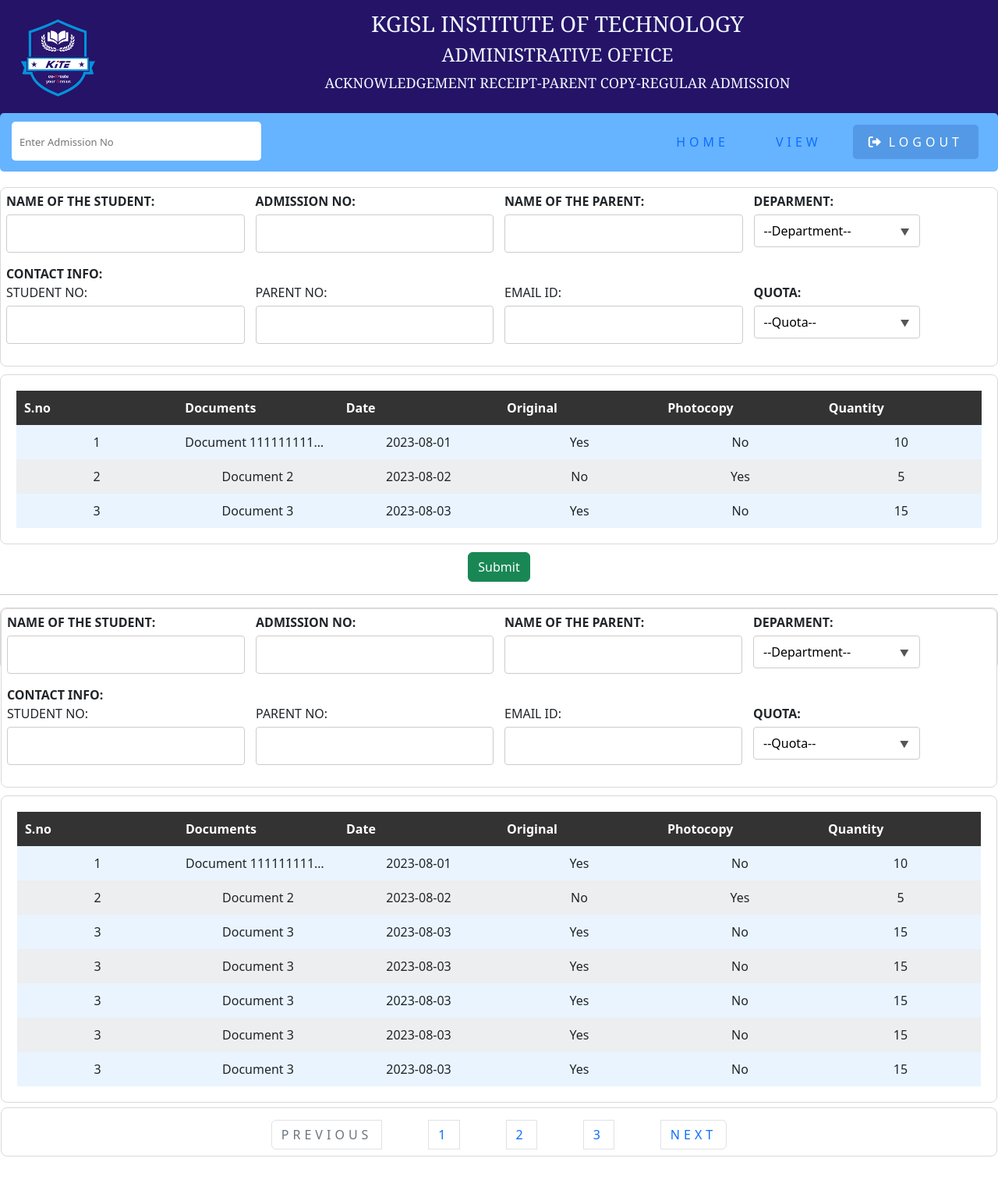
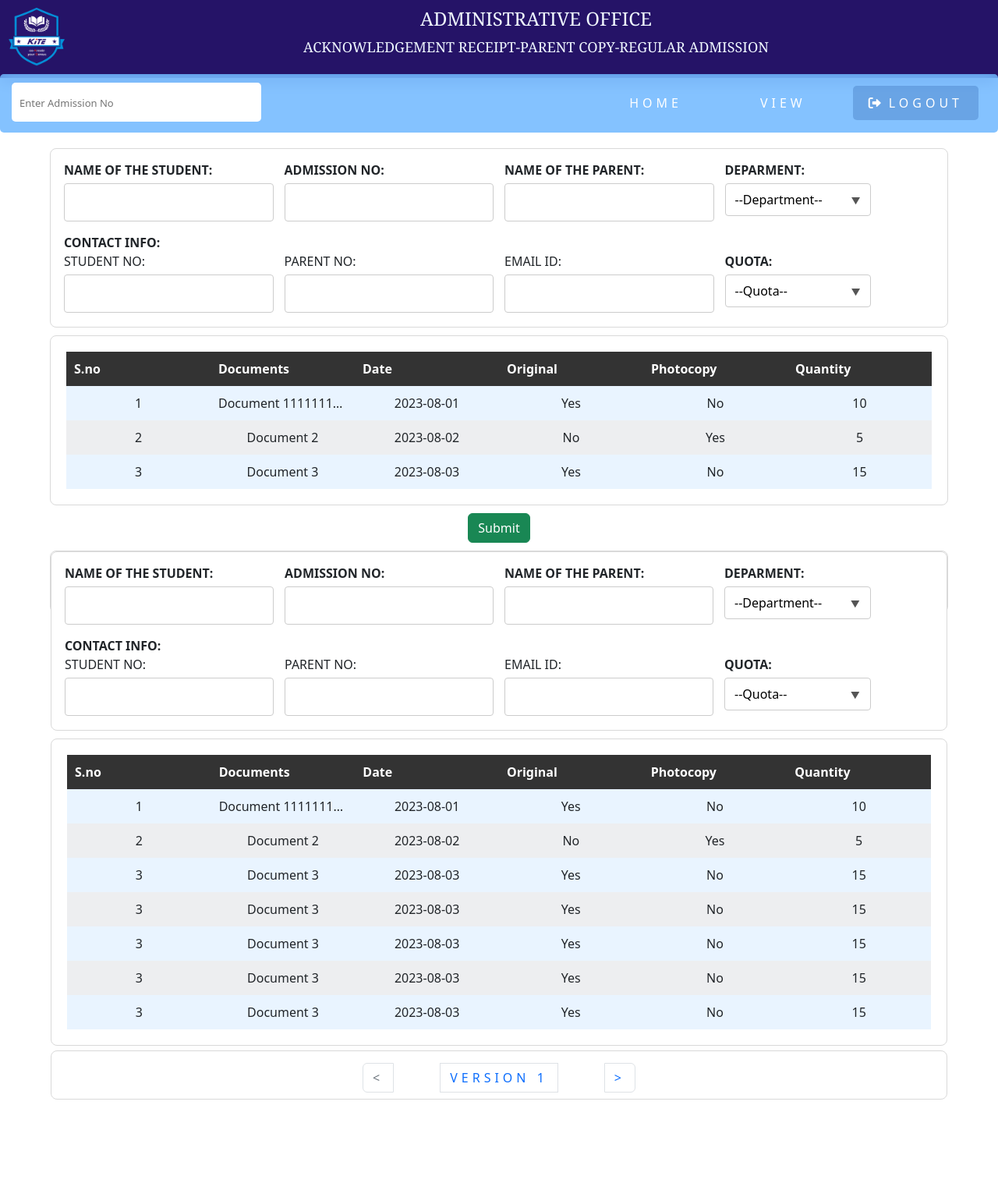
Before and after one commit to Kite-IPS/doc-portal, a Django app: page / in a window 1280 px wide. Shown: the whole page at 78% size. After the commit the page ends 1410 px from the top, so only its background shows below. Run offline with Django 4.2, Linux system fonts and the light colour scheme; data that the repository does not hold is empty.

Commit message:
Revised navbar and version view

```diff
--- a/portal/static/css/dash.css
+++ b/portal/static/css/dash.css
@@ -1,6 +1,11 @@
 * {
   box-sizing: border-box;
-  --nav_items: #66b3ff;
+  --nav_items: #66b3ffcc;
+}
+
+.main-body{
+  width: 90%;
+  margin: 0 auto;
 }
 
 .top-box {
@@ -8,17 +13,17 @@
   align-content: space-evenly;
   flex-direction: row;
   background: #251367;
-  width: 100%;
+  width: 100vw;
   position: fixed;
   top: 0;
   z-index: 1;
-  height: 150px;
+  height: 100px;
 }
 
 .logo {
-  width: 100px;
-  height: 100px;
-  margin: 25px;
+  width: 75px;
+  height: 75px;
+  margin: 10px;
   background-image: url("../image/logo.png");
   align-self: flex-start;
 }
@@ -36,15 +41,16 @@
 
 .text p {
   font-size: large;
+  padding-bottom: 0;
 }
 
-.search-bar[input="number"] {
+#recipt-number {
   display: flex;
   flex-direction: row;
   align-items: center;
   justify-content: center;
   width: 500px;
-  padding: 20px 20px;
+  padding: 15px 20px;
   border-radius: 5px 0 0 5px;
   flex-wrap: nowrap;
   position: -webkit-sticky;
@@ -59,7 +65,6 @@
 }
 
 .search-input {
-  width: 15%;
   display: inline-block;
   margin: 0 auto;
   padding: 10px;
@@ -102,14 +107,27 @@ hr{
 }
 
 .nav-container {
-  z-index: 1;
+  z-index: -1;
   position: fixed;
-  top: 145px;
-  width: 100%;
+  top: 95px;
+  width: 100vw;
   background-color: var(--nav_items);
   border-radius: 5px;
   padding: 10px;
   height: 75px;
+  backdrop-filter: blur(10px);
+}
+
+.nav-button{
+  z-index:1;
+  padding: 15px 20px;
+  text-decoration: none;
+  color: white;
+}
+
+.nav-button:hover{
+  text-decoration: none;
+  color: white;
 }
 
 ul {
@@ -216,12 +234,13 @@ option{
 }
 
 .space{
-  height: 240px;
+  height: 190px;
   width: 100%;
   content: '';
 }
 
 .entry-info {
+  padding: 10px;
   width: 100%;
   height: 230px;
   flex-shrink: 0;
@@ -285,6 +304,7 @@ table {
   border-collapse: collapse;
   table-layout: fixed;
   background-color: #f9f9f9;
+  border-radius: 10px;
 }
 
 thead {
@@ -375,10 +395,6 @@ div{
   margin-top: 10px;
 }
 
-li a{
-  text-decoration: none;
-}
-
 .down-menu{
   position: relative;
   bottom: 10px;
--- a/portal/templates/dash.html
+++ b/portal/templates/dash.html
@@ -3,51 +3,67 @@
 <!DOCTYPE html>
 
 <html lang="en">
-
   <head>
     <meta charset="UTF-8" />
     <meta name="viewport" content="width=device-width, initial-scale=1.0" />
     <title>desktop-main-page</title>
-    <link rel="stylesheet" href="{% static 'css/dash.css' %}">
-    <link rel="stylesheet" href="https://cdn.jsdelivr.net/npm/bootstrap@5.2.3/dist/css/bootstrap.min.css"
-      integrity="sha384-rbsA2VBKQhggwzxH7pPCaAqO46MgnOM80zW1RWuH61DGLwZJEdK2Kadq2F9CUG65" crossorigin="anonymous" />
-    <link rel="stylesheet" href="https://cdnjs.cloudflare.com/ajax/libs/font-awesome/6.0.0-beta3/css/all.min.css">
-    <link rel="icon" type="image/x-icon" href="../static/image/logo.png">
-    <script src="https://cdn.jsdelivr.net/npm/bootstrap@5.2.3/dist/js/bootstrap.min.js"
+    <link rel="stylesheet" href="{% static 'css/dash.css' %}" />
+    <link
+      rel="stylesheet"
+      href="https://cdn.jsdelivr.net/npm/bootstrap@5.2.3/dist/css/bootstrap.min.css"
+      integrity="sha384-rbsA2VBKQhggwzxH7pPCaAqO46MgnOM80zW1RWuH61DGLwZJEdK2Kadq2F9CUG65"
+      crossorigin="anonymous"
+    />
+    <link
+      rel="stylesheet"
+      href="https://cdnjs.cloudflare.com/ajax/libs/font-awesome/6.0.0-beta3/css/all.min.css"
+    />
+    <link rel="icon" type="image/x-icon" href="../static/image/logo.png" />
+    <script
+      src="https://cdn.jsdelivr.net/npm/bootstrap@5.2.3/dist/js/bootstrap.min.js"
       integrity="sha384-cuYeSxntonz0PPNlHhBs68uyIAVpIIOZZ5JqeqvYYIcEL727kskC66kF92t6Xl2V"
-      crossorigin="anonymous"></script>
+      crossorigin="anonymous"
+    ></script>
   </head>
 
   <body>
     <!-- div for top-box for main topic and logo -->
     <div class="top-box">
       <div class="logo">
-        <img src="../static/image/logo.png" alt="Logo" width="100" height="100">
+        <img
+          src="../static/image/logo.png"
+          alt="Logo"
+          width="75"
+          height="75"
+        />
       </div>
       <div class="text">
-        <h3>KGISL INSTITUTE OF TECHNOLOGY</h3>
+        <!-- <h3>KGISL INSTITUTE OF TECHNOLOGY</h3> -->
         <h4>ADMINISTRATIVE OFFICE</h4>
         <p>ACKNOWLEDGEMENT RECEIPT-PARENT COPY-REGULAR ADMISSION</p>
       </div>
       <div class="nav-container">
-
         <ul>
           <div class="search-bar">
-            <input type="number" id="receipt-number" class="search-input" placeholder="Enter Admission No"
-              onkeypress="preventFormSubmission(event)" />
+            <input
+              type="number"
+              id="receipt-number"
+              class="search-input"
+              placeholder="Enter Admission No"
+              onkeypress="preventFormSubmission(event)"
+            />
           </div>
-          <li id="item"><a href="#home">Home</a></li>
-          <li id="item"><a href="#view-details">View</a></li>
+          <li id="item"><a class="nav-button" href="#home">Home</a></li>
+          <li id="item"><a class="nav-button" href="#view-details">View</a></li>
           <li class="logout" id="logout-button">
             <i class="fas fa-sign-out-alt"></i>
             Logout
           </li>
         </ul>
-
-
       </div>
     </div>
 
+    <div class="main-body">
       <!-- main menu -->
       <!-- for entering main-info of students -->
       <section id="home">
@@ -56,8 +72,9 @@
           <div class="form-row">
             <div class="form-column">
               <label for="name_stu"><b>NAME OF THE STUDENT:</b></label>
-            <input type="text" id="name_stu" name="name_stu" required>
-          </div><br>
+              <input type="text" id="name_stu" name="name_stu" required />
+            </div>
+            <br />
             <div class="form-column">
               <label for="receipt"><b>ADMISSION NO:</b></label>
               <input type="text" id="receipt" name="receipt" required />
@@ -65,7 +82,7 @@
             </div>
             <div class="form-column">
               <label for="name_prnt"><b>NAME OF THE PARENT:</b></label>
-            <input type="text" id="name_prnt" name="name_prnt" required>
+              <input type="text" id="name_prnt" name="name_prnt" required />
             </div>
             <div class="form-column">
               <label for="dept"><b>DEPARMENT:</b></label>
@@ -115,7 +132,7 @@
 
                   /* Custom styles for the dropdown arrow icon */
                   .dropdown-icon::after {
-                  content: '\25BC';
+                    content: "\25BC";
                     font-size: 12px;
                     color: #555;
                   }
@@ -125,19 +142,28 @@
           </div>
           <div class="form-row">
             <div class="form-column">
-            <label for="contact1"><b>CONTACT INFO:</b><br>STUDENT NO:</label>
-            <input type="text" id="contact1" name="contact1" required>
+              <label for="contact1"
+                ><b>CONTACT INFO:</b><br />STUDENT NO:</label
+              >
+              <input type="text" id="contact1" name="contact1" required />
             </div>
             <div class="form-column">
-            <br><label for="contact2">PARENT NO:</label>
-            <input type="text" id="contact2" name="contact2" required>
-          </div><br>
+              <br /><label for="contact2">PARENT NO:</label>
+              <input type="text" id="contact2" name="contact2" required />
+            </div>
+            <br />
             <div class="form-column">
-            <br><label for="email">EMAIL ID:</label>
-            <input type="email" class="email" id="email" name="email" required>
+              <br /><label for="email">EMAIL ID:</label>
+              <input
+                type="email"
+                class="email"
+                id="email"
+                name="email"
+                required
+              />
             </div>
             <div class="form-column">
-            <br><label for="quota"><b>QUOTA:</b></label>
+              <br /><label for="quota"><b>QUOTA:</b></label>
               <div class="dropdown">
                 <select id="quota" name="quota" required>
                   <option disabled selected>--Quota--</option>
@@ -150,7 +176,6 @@
           </div>
         </div>
       </section>
-
 
       <!-- for the table -->
       <div class="entry-table">
@@ -169,7 +194,10 @@
             <tbody>
               <tr>
                 <td>1</td>
-              <td>Document 11111111111111111111111111111111111111111111111111111111111111111111111111111</td>
+                <td>
+                  Document
+                  11111111111111111111111111111111111111111111111111111111111111111111111111111
+                </td>
                 <td>2023-08-01</td>
                 <td>Yes</td>
                 <td>No</td>
@@ -201,9 +229,6 @@
       <div class="submit-button" id="button">
         <button type="button" class="btn btn-success">Submit</button>
       </div>
-    </div>
-
-    <hr />
 
       <div class="just the same thing">
         <!-- for version control -->
@@ -213,8 +238,9 @@
               <div class="form-row">
                 <div class="form-column">
                   <label for="name_stu"><b>NAME OF THE STUDENT:</b></label>
-                <input type="text" id="name_stu" name="name_stu" required>
-              </div><br>
+                  <input type="text" id="name_stu" name="name_stu" required />
+                </div>
+                <br />
                 <div class="form-column">
                   <label for="receipt"><b>ADMISSION NO:</b></label>
                   <input type="text" id="receipt" name="receipt" required />
@@ -222,7 +248,7 @@
                 </div>
                 <div class="form-column">
                   <label for="name_prnt"><b>NAME OF THE PARENT:</b></label>
-                <input type="text" id="name_prnt" name="name_prnt" required>
+                  <input type="text" id="name_prnt" name="name_prnt" required />
                 </div>
                 <div class="form-column">
                   <label for="dept"><b>DEPARMENT:</b></label>
@@ -272,7 +298,7 @@
 
                       /* Custom styles for the dropdown arrow icon */
                       .dropdown-icon::after {
-                      content: '\25BC';
+                        content: "\25BC";
                         font-size: 12px;
                         color: #555;
                       }
@@ -282,19 +308,28 @@
               </div>
               <div class="form-row">
                 <div class="form-column">
-                <label for="contact1"><b>CONTACT INFO:</b><br>STUDENT NO:</label>
-                <input type="text" id="contact1" name="contact1" required>
+                  <label for="contact1"
+                    ><b>CONTACT INFO:</b><br />STUDENT NO:</label
+                  >
+                  <input type="text" id="contact1" name="contact1" required />
                 </div>
                 <div class="form-column">
-                <br><label for="contact2">PARENT NO:</label>
-                <input type="text" id="contact2" name="contact2" required>
-              </div><br>
+                  <br /><label for="contact2">PARENT NO:</label>
+                  <input type="text" id="contact2" name="contact2" required />
+                </div>
+                <br />
                 <div class="form-column">
-                <br><label for="email">EMAIL ID:</label>
-                <input type="email" class="email" id="email" name="email" required>
+                  <br /><label for="email">EMAIL ID:</label>
+                  <input
+                    type="email"
+                    class="email"
+                    id="email"
+                    name="email"
+                    required
+                  />
                 </div>
                 <div class="form-column">
-                <br><label for="quota"><b>QUOTA:</b></label>
+                  <br /><label for="quota"><b>QUOTA:</b></label>
                   <div class="dropdown">
                     <select id="quota" name="quota" required>
                       <option disabled selected>--Quota--</option>
@@ -325,7 +360,10 @@
                   <tbody>
                     <tr>
                       <td>1</td>
-                      <td>Document 11111111111111111111111111111111111111111111111111111111111111111111111111111</td>
+                      <td>
+                        Document
+                        11111111111111111111111111111111111111111111111111111111111111111111111111111
+                      </td>
                       <td>2023-08-01</td>
                       <td>Yes</td>
                       <td>No</td>
@@ -392,19 +430,24 @@
             <nav>
               <ul class="pagination justify-content-center">
                 <li class="page-item disabled">
-                  <a class="page-link" href="#" tabindex="-1" aria-disabled="true">Previous</a>
+                  <a
+                    class="page-link"
+                    href="#"
+                    tabindex="-1"
+                    aria-disabled="true"
+                  >&lt;</a>
                 </li>
-                <li class="page-item"><a class="page-link" href="#">1</a></li>
-                <li class="page-item"><a class="page-link" href="#">2</a></li>
-                <li class="page-item"><a class="page-link" href="#">3</a></li>
+                <li class="page-item"><a class="page-link">Version 1</a></li>
                 <li class="page-item">
-                  <a class="page-link" href="#">Next</a>
+                  <a class="page-link" href="#">&gt;</a>
                 </li>
               </ul>
             </nav>
-          </div><br />
+          </div>
         </div>
       </section>
+    </div>
+
     <script>
       //search function
       function searchReceipt() {
@@ -412,12 +455,11 @@
         var searchTerm = receiptNumber.value;
         // Redirect the user to the next page
         window.location.href = "view/" + receiptNumber; // Replace "next-page.html" with the actual URL of the next page
-
       }
 
       // Function to prevent form submission when Enter key is pressed in the search input
       function preventFormSubmission(event) {
-            if (event.key === 'Enter') {
+        if (event.key === "Enter") {
           event.preventDefault();
           searchReceipt();
         }
@@ -425,15 +467,12 @@
 
       // function for searching admission number
       function populateSearchValue() {
-            var searchValue = sessionStorage.getItem('searchValue');
+        var searchValue = sessionStorage.getItem("searchValue");
         if (searchValue) {
           document.getElementById("receipt-number").value = searchValue;
         }
       }
       populateSearchValue();
-
-
     </script>
   </body>
-
 </html>
```
Lines whose indentation alone changed are shown as unchanged.
